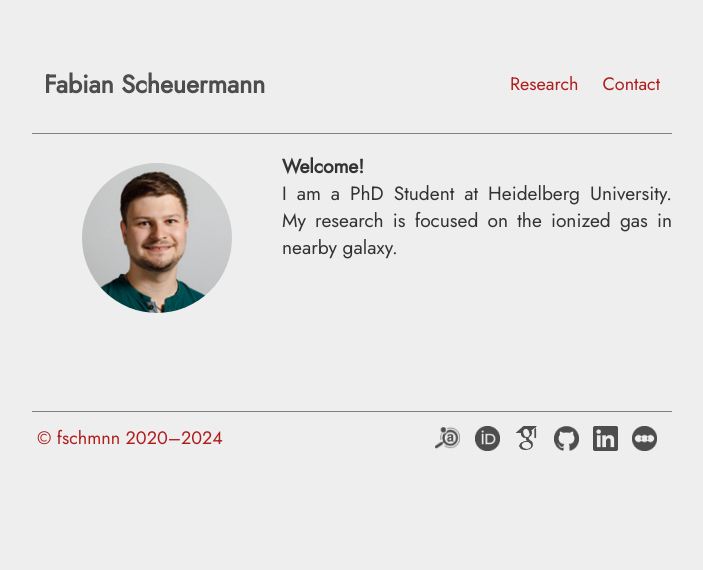
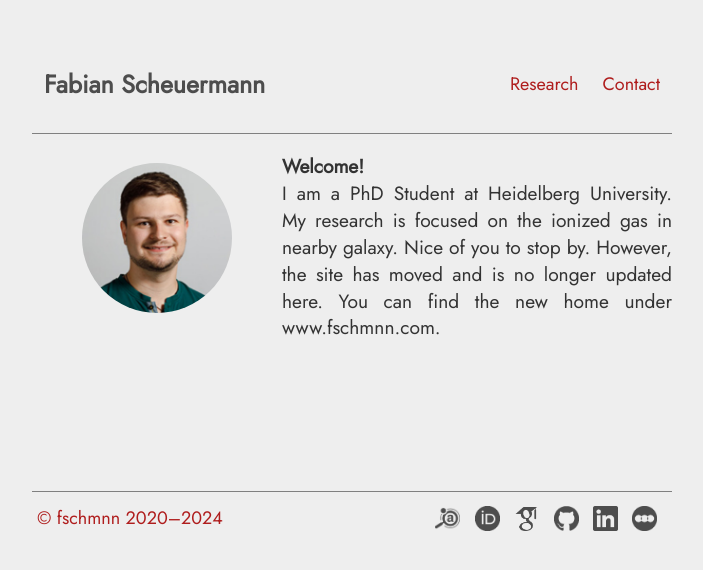
Before and after one commit to fschmnn/fschmnn.github.io, a Jekyll site: the page built from index.md, in a window 1280 px wide. Shown: the top 570 px of the page, without its empty margins (288-991 px from the left). Built offline with Jekyll 4.4.1, drawn with Linux system fonts in a browser that asks for light colours.

Commit message:
2025.01.03 - add link to new website

```diff
--- a/index.md
+++ b/index.md
@@ -17,6 +17,8 @@ description: I am a PhD Student in astronomy in Heidelberg
 
 I am a PhD Student at Heidelberg University. My research is focused on the ionized gas in nearby galaxy.
 
+Nice of you to stop by. However, the site has moved and is no longer updated here. You can find the new home under www.fschmnn.com.
+
 </p>
 
 </div>
```
Also changed, not shown: Gemfile.lock.
